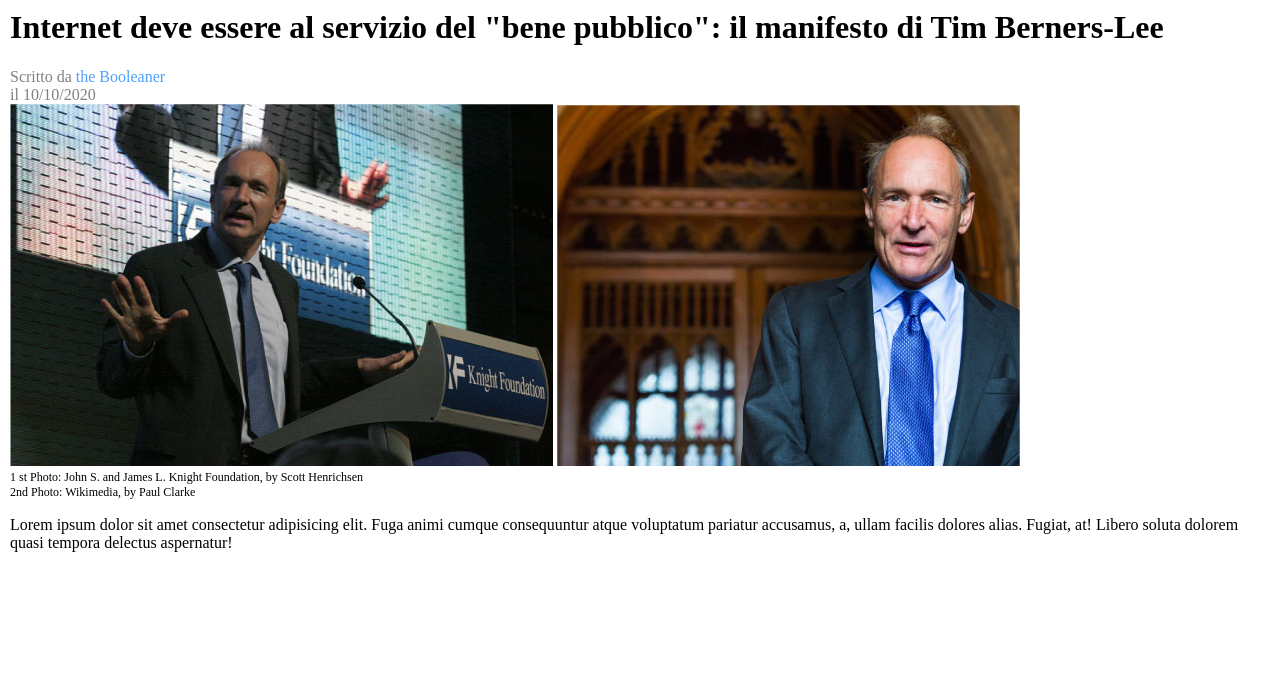
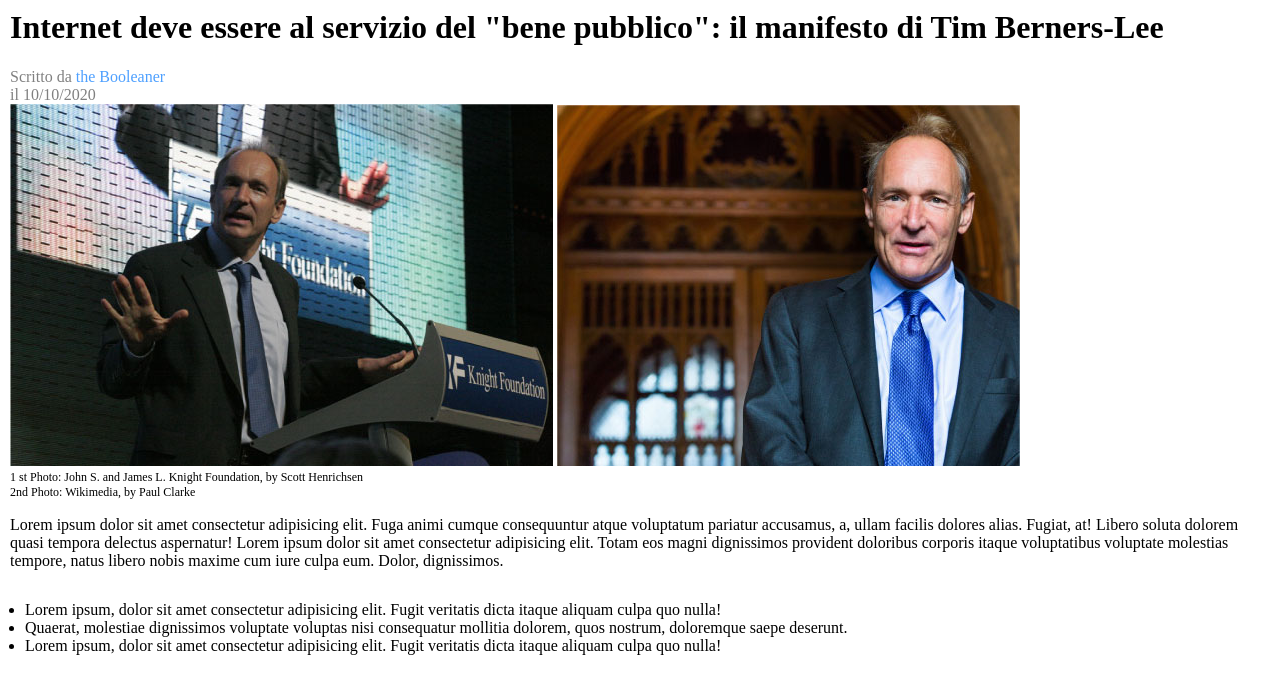
Before and after one commit to AdrianaSantorio/html-css-booleaner, a plain HTML site: page index.html in a window 1280 px wide. Shown: the part 112-800 px from the top of the page. Drawn offline with Linux system fonts and the light colour scheme.

Commit message:
added list

```diff
--- a/css/style.css
+++ b/css/style.css
@@ -35,6 +35,8 @@ main {
     margin:10px;
 }
 
+/* figure */
+
 figure {
     margin: 0;
 }
@@ -42,3 +44,8 @@ figure {
 figcaption {
     font-size: 12px;
 }
+
+/* List */
+ul {
+    padding: 15px;
+}
--- a/index.html
+++ b/index.html
@@ -33,18 +33,21 @@
                 2nd Photo: Wikimedia, by Paul Clarke
             </figcaption>
         </figure>
+        <!-- paragrafo -->
+        <p>Lorem ipsum dolor sit amet consectetur adipisicing elit. Fuga animi cumque consequuntur atque voluptatum pariatur accusamus, a, ullam facilis dolores alias. Fugiat, at! Libero soluta dolorem quasi tempora delectus aspernatur! Lorem ipsum dolor sit amet consectetur adipisicing elit. Totam eos magni dignissimos provident doloribus corporis itaque voluptatibus voluptate molestias tempore, natus libero nobis maxime cum iure culpa eum. Dolor, dignissimos.</p>
+        <!-- lista? -->
+        <ul>
+            <li>Lorem ipsum, dolor sit amet consectetur adipisicing elit. Fugit veritatis dicta itaque aliquam culpa quo nulla! </li>
+            <li>Quaerat, molestiae dignissimos voluptate voluptas nisi consequatur mollitia dolorem, quos nostrum, doloremque saepe deserunt.</li>
+            <li>Lorem ipsum, dolor sit amet consectetur adipisicing elit. Fugit veritatis dicta itaque aliquam culpa quo nulla!</li>
+        </ul>
+         <!-- tabella -->
+            <!-- paragrafo -->
+    </main>
+    <!-- footer -->
+    <footer>
+        <!-- immagini -->
+    </footer>
 
-
-        <p>Lorem ipsum dolor sit amet consectetur adipisicing elit. Fuga animi cumque consequuntur atque voluptatum pariatur accusamus, a, ullam facilis dolores alias. Fugiat, at! Libero soluta dolorem quasi tempora delectus aspernatur!</p>
-    </main>
-
-
-            <!-- paragrafo -->
-            <!-- lista? -->
-            <!-- tabella -->
-            <!-- paragrafo -->
-
-    <!-- footer -->
-        <!-- immagini -->
 </body>
 </html>
```
